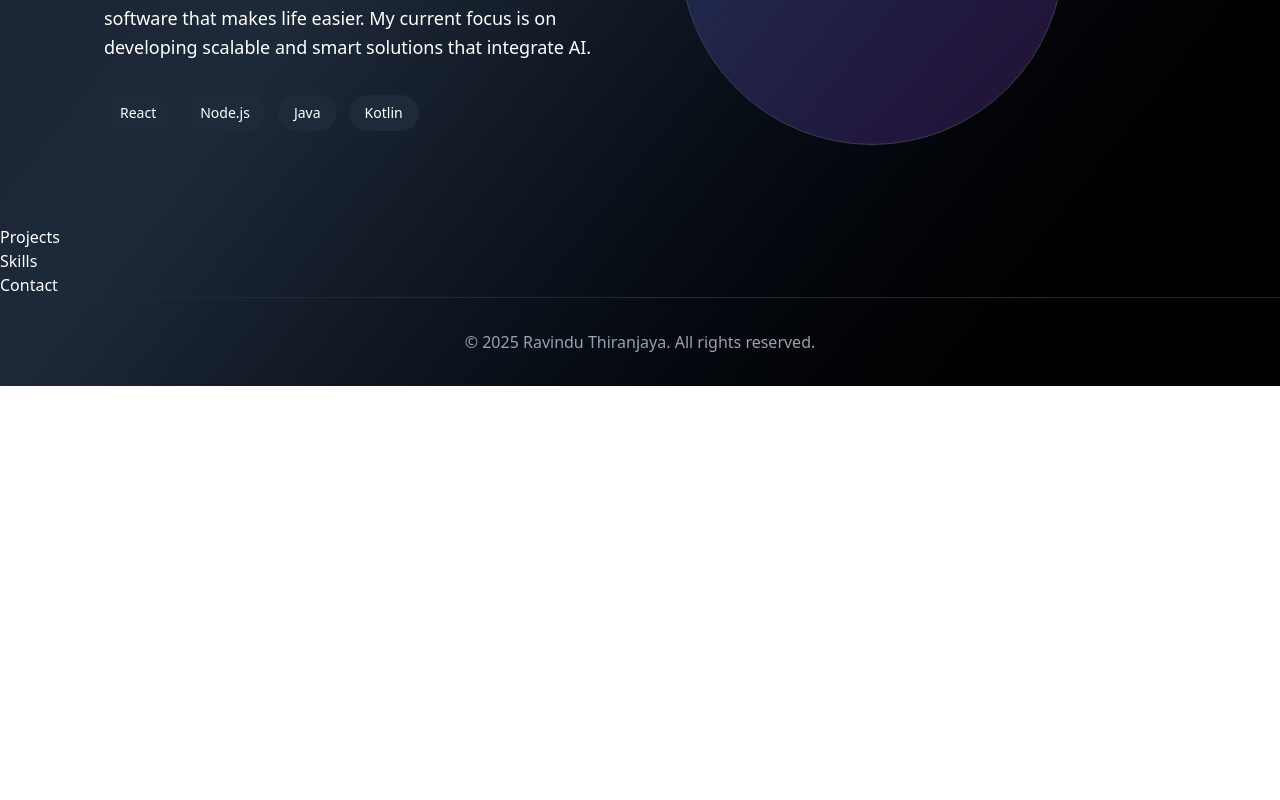
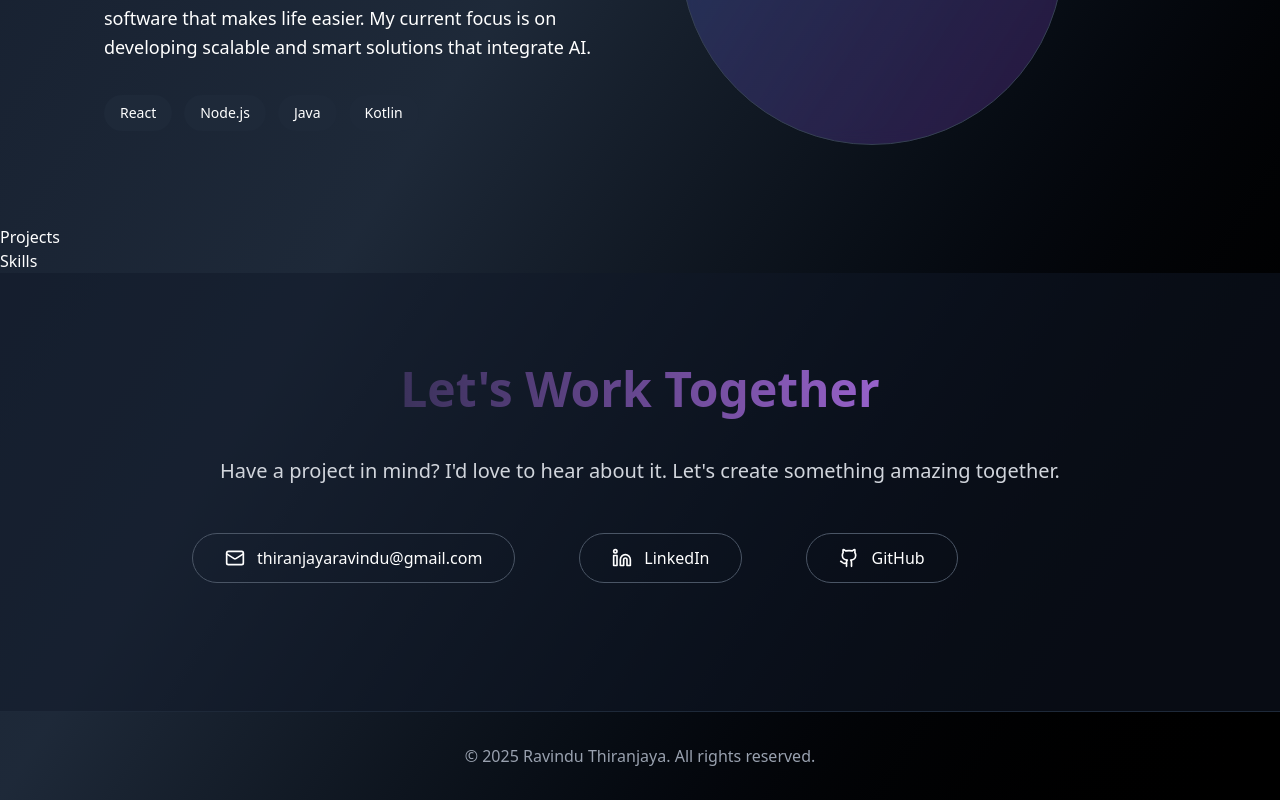
Before and after one commit to ravindu422/ravindu-portfolio, a React (Vite) app in the folder client/: page / in a window 1280 px wide. Shown: the part 1231-2031 px from the top of the page. Before the commit the page ends 1617 px from the top, so only its background shows below. Built offline with nearby package versions, Linux system fonts and the light colour scheme.

Commit message:
add elements to contact section

```diff
--- a/client/src/components/Contact.jsx
+++ b/client/src/components/Contact.jsx
@@ -1,8 +1,32 @@
+import { Github, LinkedinIcon, Mail } from 'lucide-react'
 import React from 'react'
 
 const Contact = () => {
   return (
-    <div>Contact</div>
+    <section id='contact' className='py-20 px-4 bg-gray-900/50'>
+        <div className='max-w-4xl mx-auto text-center'>
+            <h2 className='text-4xl md:text-5xl font-bold p-3 mb-8 bg-gradient-to-r fromp-blue-400 to-purple-400 bg-clip-text text-transparent'>
+                Let's Work Together
+            </h2>
+            <p className='text-xl text-gray-300 mb-12'>
+                Have a project in mind? I'd love to hear about it. Let's create something amazing together.
+            </p>
+            <div className='flex flex-col sm:flex-row gap-16 justify-cneter mb-12'>
+                <a href="mailto:thiranjayaravindu@gmail.com" className='flex items-center gap-3 px-8 py-3 border border-gray-600 rounded-full font-medium hover:bg-gray-800 transition-all duration-300 transform hover:scale-105'>
+                    <Mail size={20}/>
+                    thiranjayaravindu@gmail.com
+                </a>
+                <a href="https://www.linkedin.com/in/ravindu-thiranjaya-a57a39365/" className='flex items-center gap-3 px-8 py-3 border border-gray-600 rounded-full font-medium hover:bg-gray-800 transition-all duration-300 transform hover:scale-105'>
+                    <LinkedinIcon size={20}/>
+                    LinkedIn
+                </a>
+                <a href="https://github.com/ravindu422" className='flex items-center gap-3 px-8 py-3 border border-gray-600 rounded-full font-medium hover:bg-gray-800 transition-all duration-300 transform hover:scale-105'>
+                    <Github size={20} />
+                      GitHub
+                </a>
+            </div>
+        </div>
+    </section>
   )
 }
 
```
